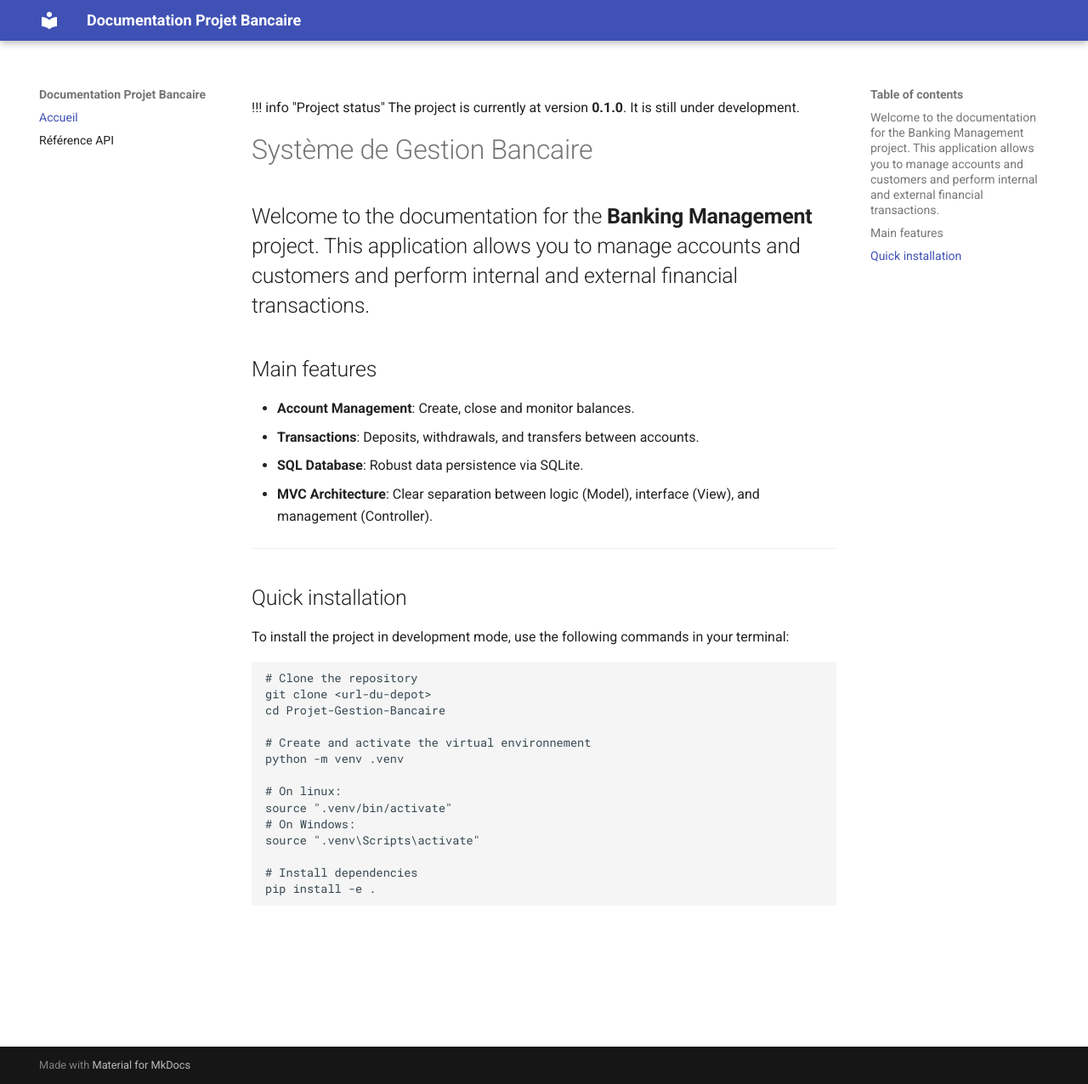
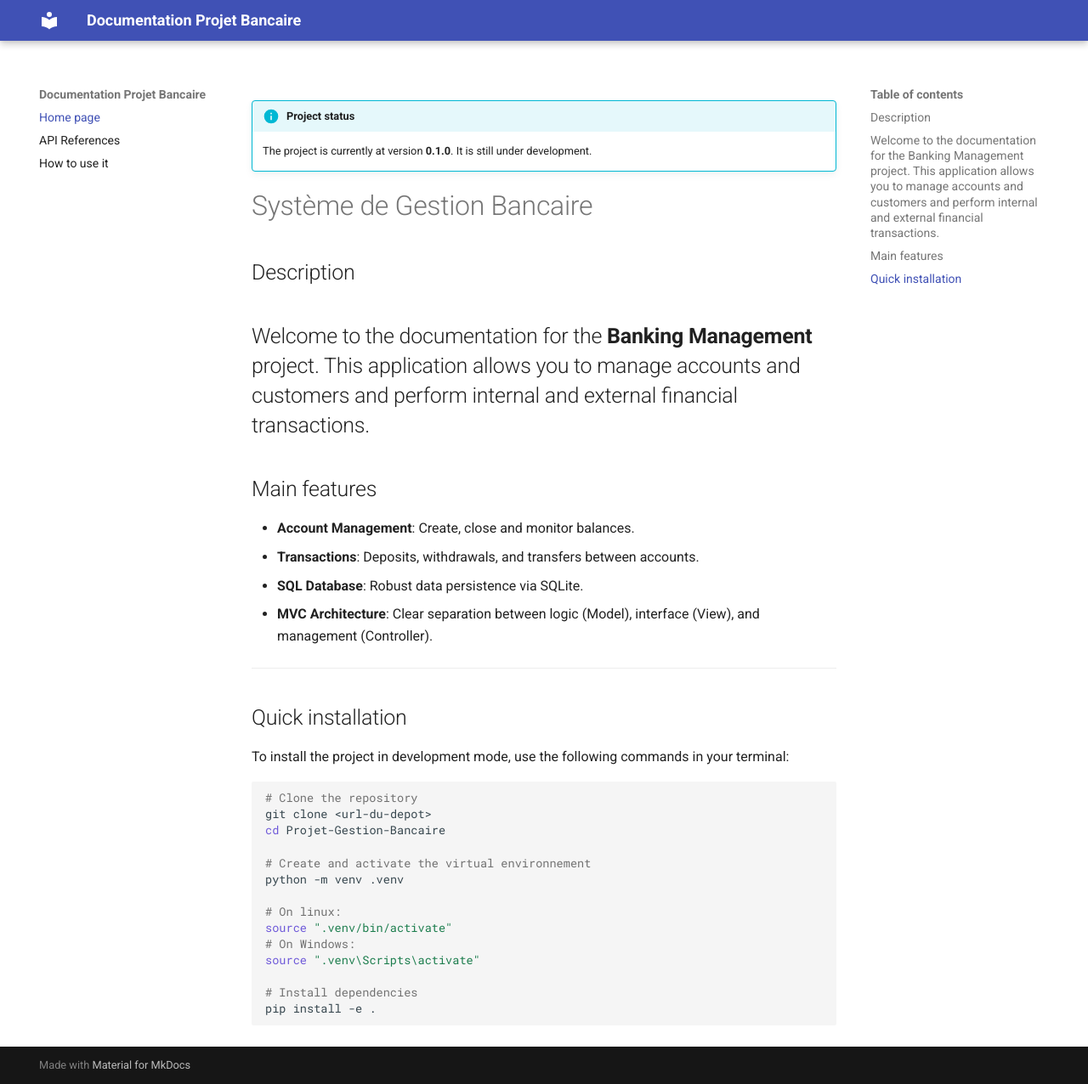
Before and after one commit to hack-gazaliou/Projet-Gestion-Bancaire, an MkDocs documentation site: the page built from docs/index.md, in a window 1280 px wide and 1276 px high. Shown: the whole window at 85% size. Built offline with MkDocs 1.6.1 and Material for MkDocs 9.7.7, drawn with Linux system fonts in a browser that asks for light colours.

```diff
--- a/docs/index.md
+++ b/docs/index.md
@@ -2,6 +2,8 @@
     The project is currently at version **0.1.0**. It is still under development.
 
 # Système de Gestion Bancaire
+
+## Description
 
 Welcome to the  documentation for the **Banking Management** project. This application allows you to manage accounts and customers and perform internal and external financial transactions.
 ---
--- a/mkdocs.yml
+++ b/mkdocs.yml
@@ -8,6 +8,12 @@ plugins:
         python:
           paths: [src]
 
+markdown_extensions:
+  - admonition
+  - pymdownx.details
+  - pymdownx.superfences
+
 nav:
-  - Accueil: index.md
-  - Référence API: reference.md
+  - Home page: index.md
+  - API References: reference.md
+  - How to use it: guide.md
```
Also changed, not shown: docs/guide.md (added, +2 -0 lines), docs/reference.md (+0 -3 lines).
